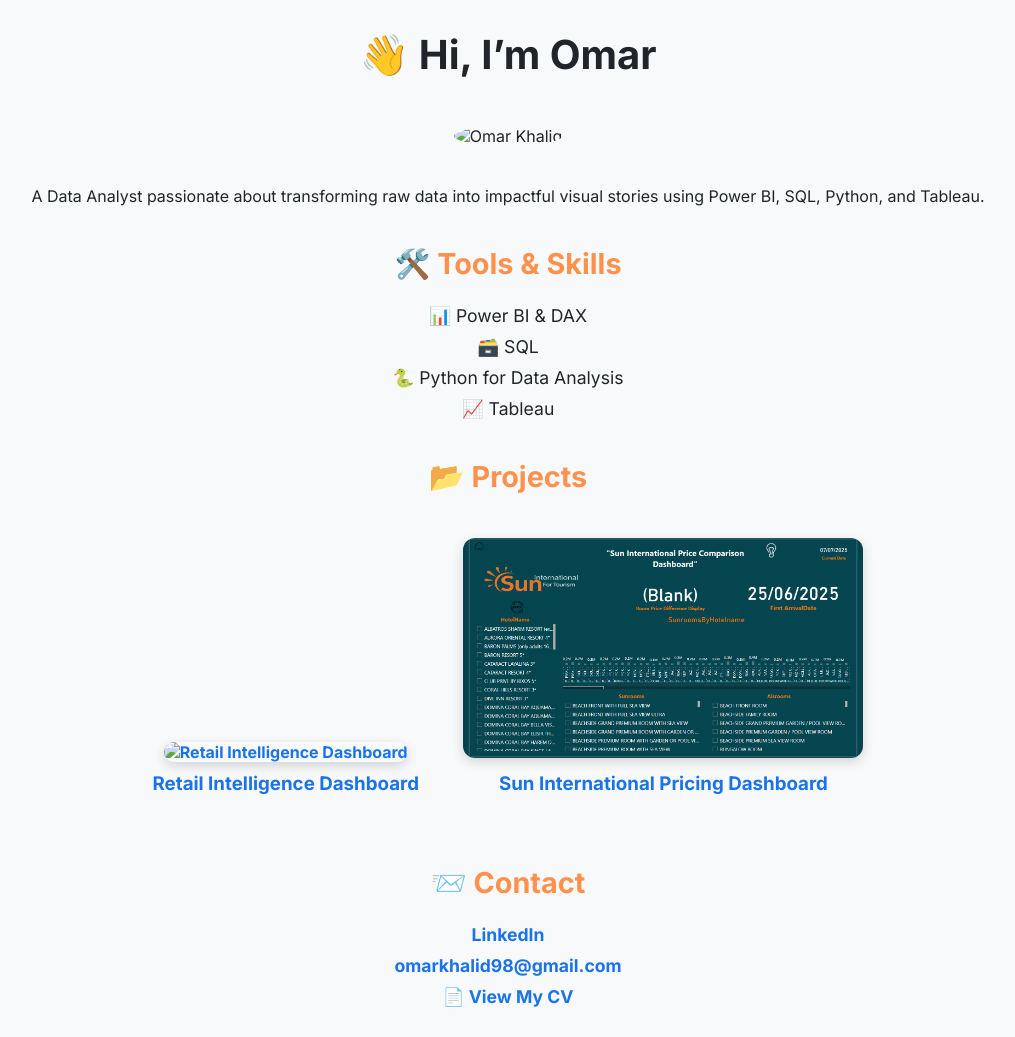
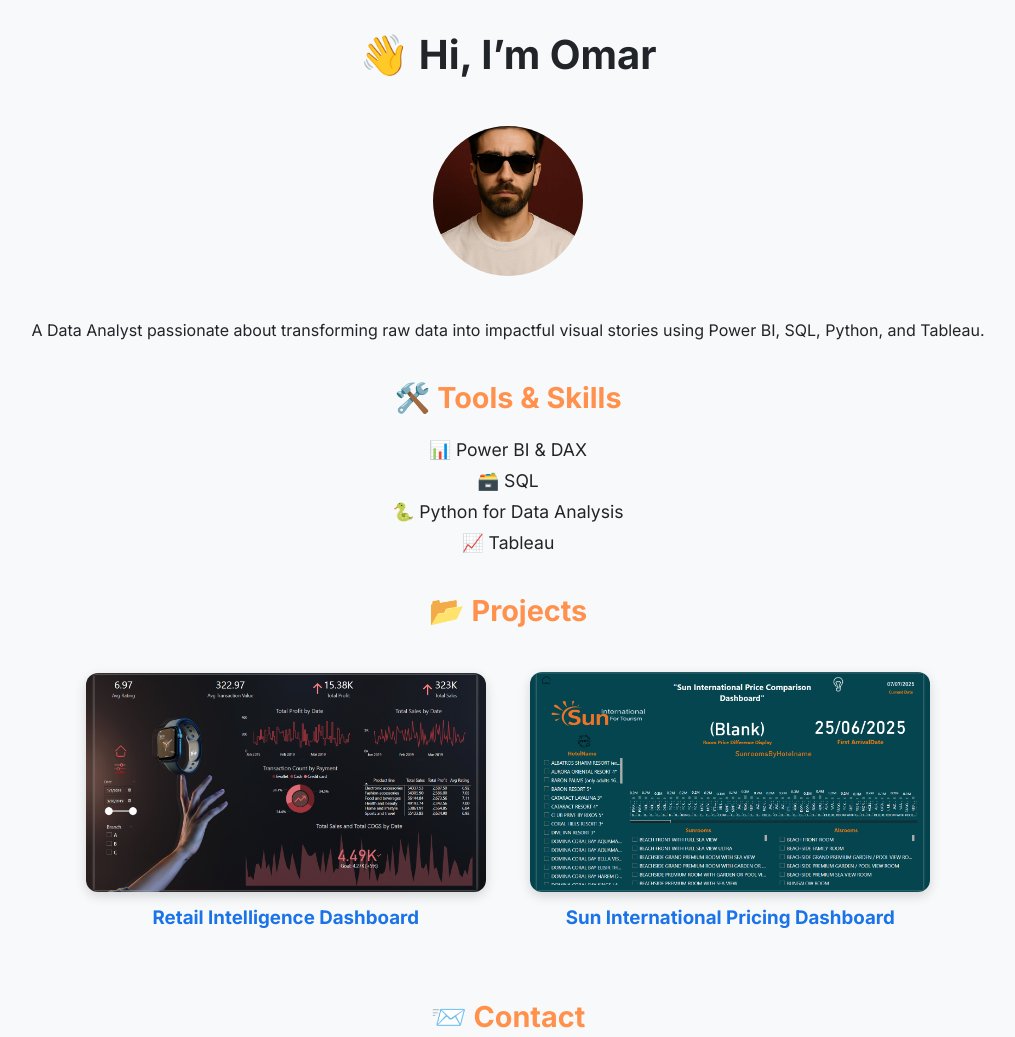
Before and after one commit to Omarkhaliid98/omarkhaliid98.github.io, a plain HTML site: page index.html in a window 1280 px wide. Shown: the top 1037 px of the page, without its empty margins (132-1147 px from the left). Drawn offline with Linux system fonts and the light colour scheme.

Commit message:
Update index.html

```diff
--- a/index.html
+++ b/index.html
@@ -84,7 +84,7 @@
 
 <body>
   <h1>👋 Hi, I’m Omar</h1>
-  <img src="omar-profile.jpg" alt="Omar Khalid" class="profile-pic">
+  <img src="omar-profile.jpg.jpg" alt="Omar Khalid" class="profile-pic">
   <p class="section">A Data Analyst passionate about transforming raw data into impactful visual stories using Power BI, SQL, Python, and Tableau.</p>
 
   <div class="section">
@@ -102,7 +102,7 @@
 
     <div class="project">
       <a href="https://github.com/Omarkhaliid98/Retail-Intelligence-Dashboard" target="_blank">
-        <img src="retail_cover.jpg" alt="Retail Intelligence Dashboard">
+        <img src="retail_cover.jpg.png" alt="Retail Intelligence Dashboard">
         <h3>Retail Intelligence Dashboard</h3>
       </a>
     </div>
```
